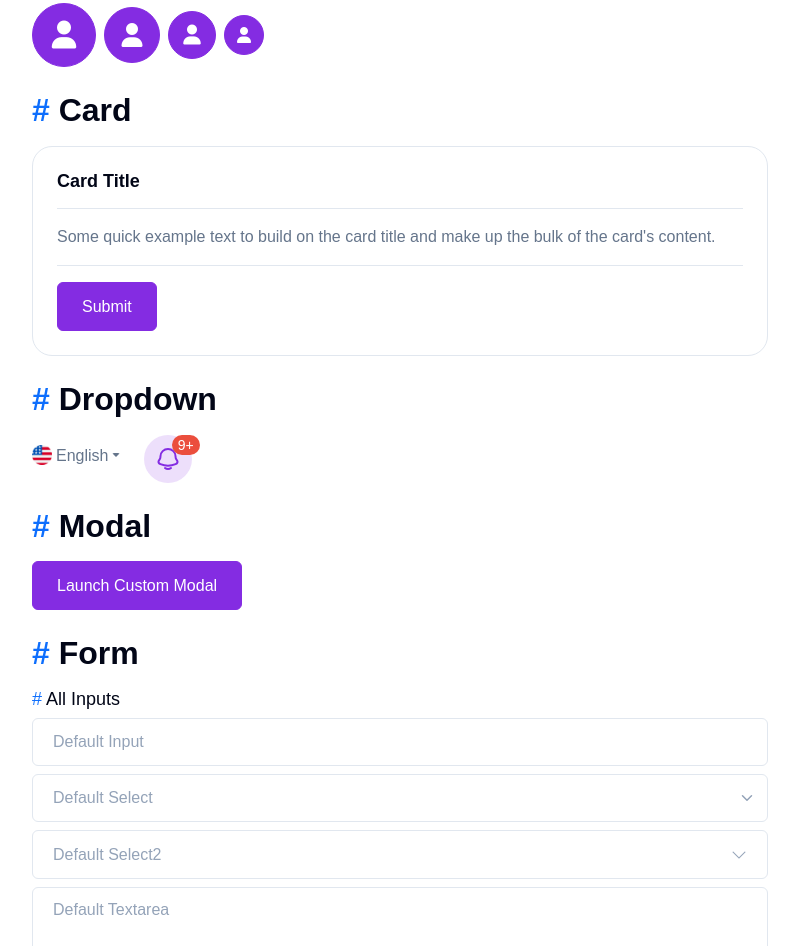
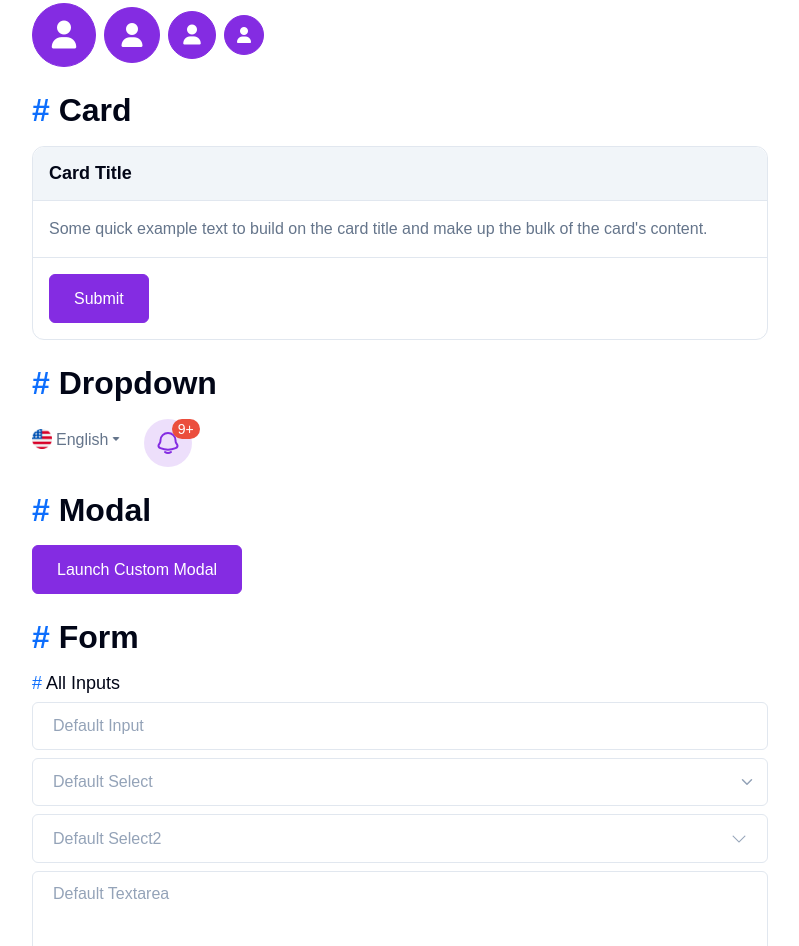
Before and after one commit to afradbhuiyan/html-starterkit, a website: page src/test.html in a window 1280 px wide. Shown: the part 2578-3524 px from the top of the page, without its empty margins (50-849 px from the left). Drawn offline with Linux system fonts and the light colour scheme.

Commit message:
fix: custom card and modal border radius

```diff
--- a/src/assets/sass/components/_card.scss
+++ b/src/assets/sass/components/_card.scss
@@ -1,7 +1,8 @@
 /* ========================= Card CSS Start =========================== */
 .custom--card {
-  padding: 24px;
-  border-radius: 20px;
+  // padding: 24px;
+  overflow: hidden;
+  border-radius: 12px;
   border: 1px solid hsl(var(--border-color));
 
   @include msm-screen {
@@ -11,16 +12,17 @@
   .card-header,
   .card-body,
   .card-footer {
-    padding: 0px;
+    padding: 16px;
     background-color: transparent;
   }
 
   .card-header {
-    padding-bottom: 16px;
     border-bottom: 1px solid hsl(var(--border-color));
+    background-color: hsl(var(--gray-l-400));
 
-    &:not(:last-child) {
-      margin-bottom: 16px;
+    &:first-child {
+      border-top-left-radius: inherit;
+      border-top-right-radius: inherit;
     }
   }
 
@@ -32,8 +34,9 @@
     padding-top: 16px;
     border-top: 1px solid hsl(var(--border-color));
 
-    &:not(:first-child) {
-      margin-top: 16px;
+    &:last-child {
+      border-bottom-left-radius: inherit;
+      border-bottom-right-radius: inherit;
     }
   }
 
--- a/src/assets/sass/components/_modal.scss
+++ b/src/assets/sass/components/_modal.scss
@@ -3,7 +3,7 @@
   .modal-content {
     border: 1px solid hsl(var(--border-color));
     background-color: hsl(var(--white));
-    border-radius: 6px;
+    border-radius: 12px;
   }
 
   .modal-header {
--- a/src/test.html
+++ b/src/test.html
@@ -554,7 +554,7 @@
                                     <div class="modal-header">
                                         <h5 class="modal-title" id="staticBackdropLabel">Modal title</h5>
                                         <button type="button"
-                                            class="btn btn--sm btn--close btn-outline--secondary rounded-full"
+                                            class="btn btn--sm btn--close btn-soft--secondary rounded-full"
                                             data-bs-dismiss="modal" aria-label="Close"></button>
                                     </div>
                                     <div class="modal-body">
```
Also changed, not shown: src/html/pages/test.html (+1 -1 lines), src/assets/css/main.css.
